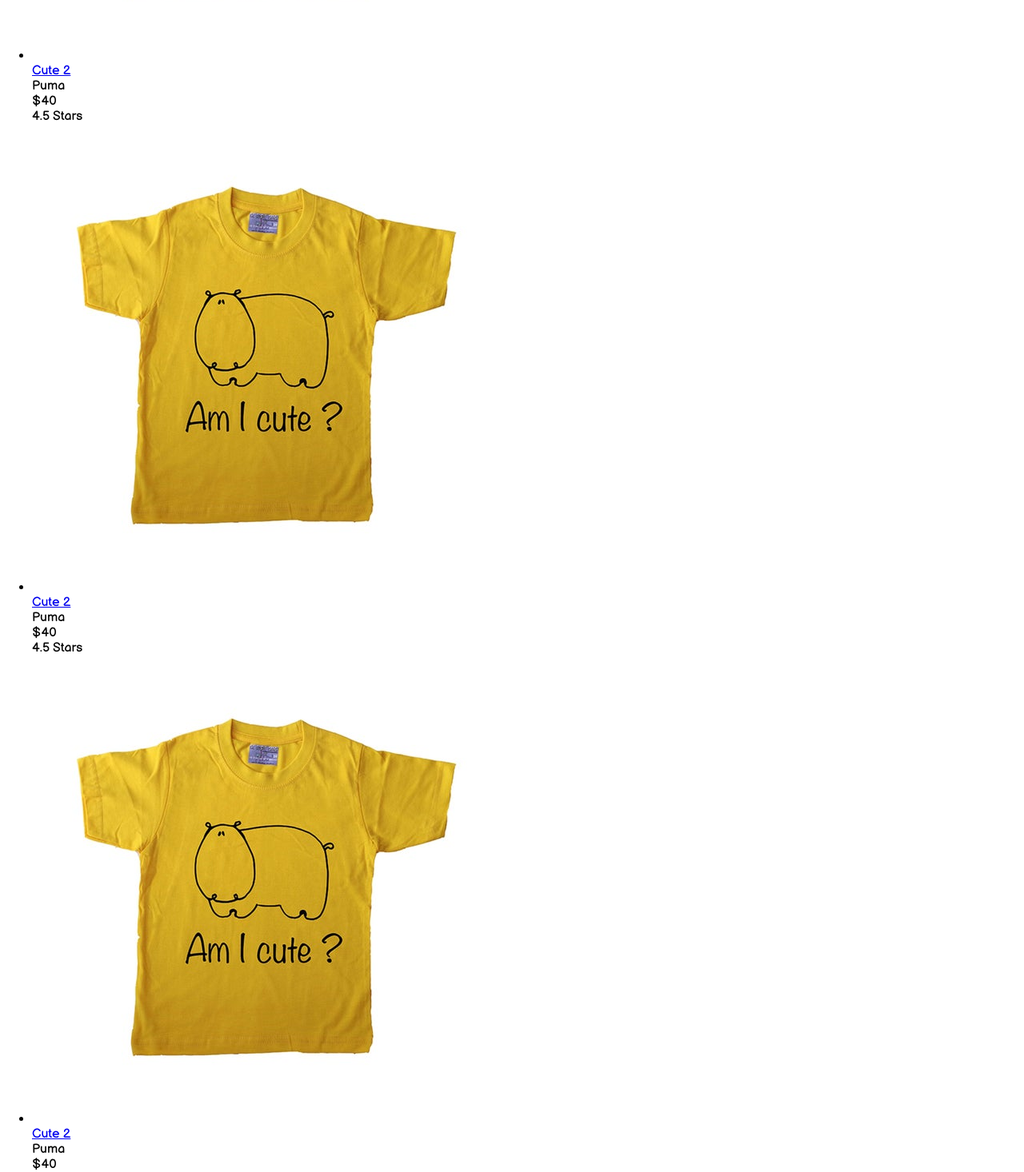
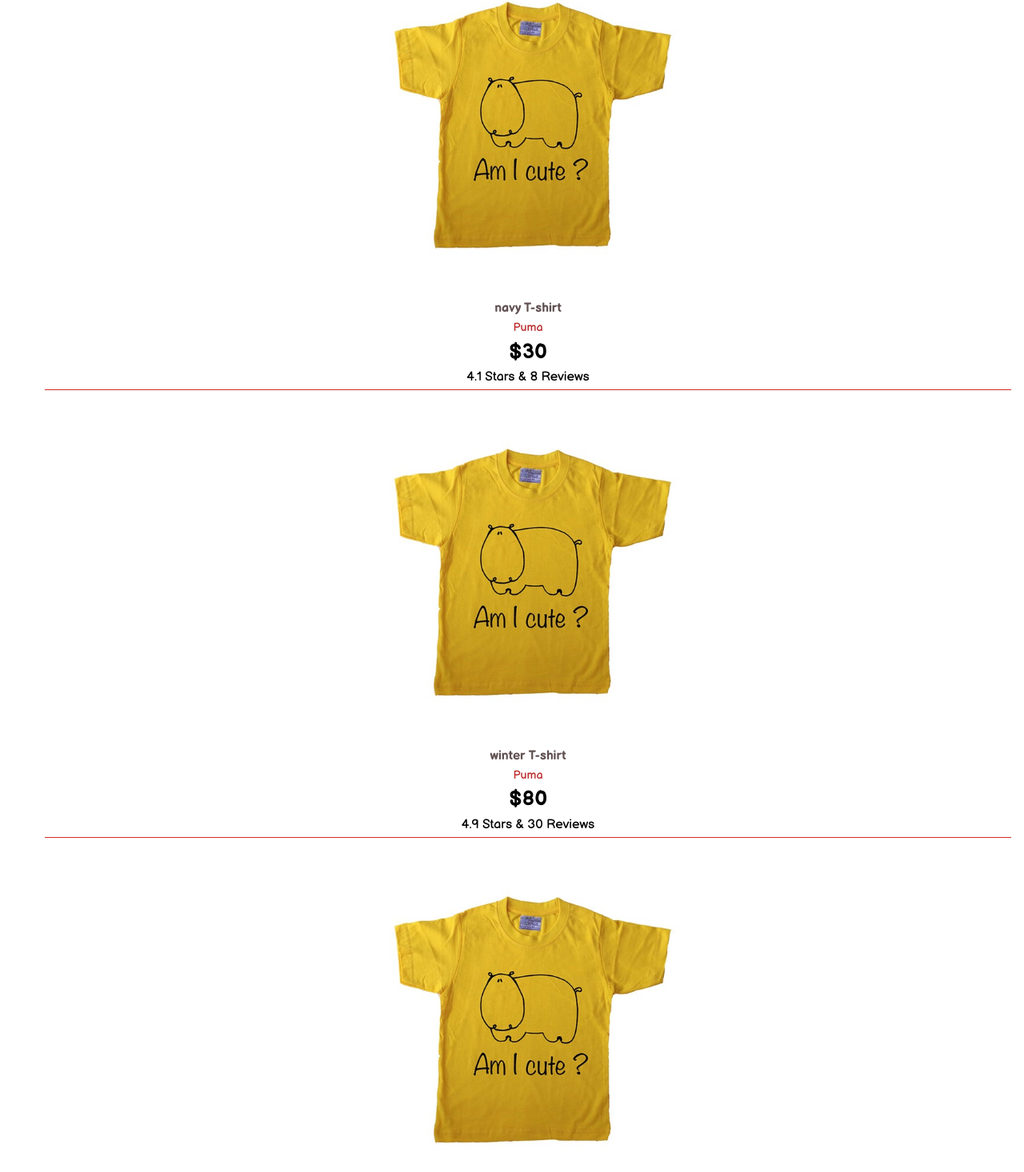
Before and after one commit to amitnashtekar/react-handson-scratch, a React app: page / in a window 1280 px wide. Shown: the part 1231-2697 px from the top of the page at 80% size. Built offline with nearby package versions, Linux system fonts and the light colour scheme.

Commit message:
separate Product cmpt for generate Li items and configure product:id route for prduct detail page

```diff
--- a/src/App.js
+++ b/src/App.js
@@ -25,6 +25,7 @@ const App = (props) =>  {
                 <Sidebar open = {sideBarOpen} openSideBar = {openSideBar}/>
                 <div className = {classes.main}>
                     <Route path="/" exact component={Products} />
+                    <Route path="/product:id" component={Users} />
                     <Route path="/pizza" component={AsyncPizza} />
                 </div>
                 <div className = {classes.footer}>
--- /dev/null
+++ b/src/containers/Products/Product/Product.js
@@ -0,0 +1,21 @@
+import React from 'react';
+import {Link} from 'react-router-dom';
+import classes from './Product.module.scss';
+import data from '../../../data';
+
+const Product = (props) => (
+    data.products.map(product => {
+        return <li key={product.name} className={classes.product}>
+            <img src={product.image} alt="cute T shirt" />
+            <div className={classes.name}>
+                <Link to = {'/products/' + product._id} >{product.name}</Link> </div>
+            <div className={classes.brand}>
+                {product.brand}
+            </div>
+            <div className={classes.price}>${product.price}</div>
+            <div className={classes.rating}>{product.rating} Stars & {product.numReviews} Reviews</div>
+        </li>
+    })
+)
+
+export default Product;
--- /dev/null
+++ b/src/containers/Products/Product/Product.module.scss
@@ -0,0 +1,35 @@
+.product {
+    flex: 0 1 34rem;
+    margin: 1rem;
+    list-style: none;
+    border-bottom: 1px solid #d22929;
+    text-align: center;
+    div{
+        margin-bottom: 0.4rem;
+    }
+    .name {
+        font-size: 1rem;
+        font-weight: bold;
+        a{
+            text-decoration: none;
+            color: #615151;
+        }
+        a:hover{
+            color: #d22929
+        }
+    }
+    .rating {
+        font-size: 1.0rem;
+    }
+    .brand {
+        font-size: 0.9rem;
+        color: #ba2727
+    }
+    .price {
+        font-size: 1.6rem;
+        font-weight: bold;
+    }
+    img {
+        max-width: 26rem;
+    }
+}
--- a/src/containers/Products/Products.js
+++ b/src/containers/Products/Products.js
@@ -1,58 +1,14 @@
 import React from 'react';
 import classes from './Products.scss';
-import TshirtCute from '../../assets/images/5Years-t-shirt/cute.jpg';
+import Product from './Product/Product';
+
 
 const Products = (props) => {
-    console.log(classes)
+
     return (
-        <div className = {classes.content}>
-            <ul className = {classes.products}>
-                <li className = {classes.product}>
-                    <img src = {TshirtCute} alt="cute T shirt" />
-                    <div className = {classes.name}>
-                        <a href="#">Cute 2</a> </div>
-                    <div className = {classes.brand}>
-
-                        Puma </div>
-                    <div className = {classes.price}>$40 </div>
-                    <div className = {classes.rating}>4.5 Stars </div>
-                </li>
-                <li className = {classes.product}>
-                    <img src = {TshirtCute} alt="cute T shirt" />
-                    <div className = {classes.name}>
-                        <a href="#">Cute 2</a> </div>
-                    <div className = {classes.brand}>Puma </div>
-                    <div className = {classes.price}>$40 </div>
-                    <div className = {classes.rating}>4.5 Stars </div>
-
-                </li>
-                <li className = {classes.product}>
-                    <img src = {TshirtCute} alt="cute T shirt" />
-                    <div className = {classes.name}>
-                        <a href="#">Cute 2</a> </div>
-                    <div className = {classes.brand}>Puma </div>
-                    <div className = {classes.price}>$40 </div>
-                    <div className = {classes.rating}>4.5 Stars </div>
-
-                </li>
-                <li className = {classes.product}>
-                    <img src = {TshirtCute} alt="cute T shirt" />
-                    <div className = {classes.name}>
-                        <a href="#">Cute 2</a> </div>
-                    <div className = {classes.brand}>Puma </div>
-                    <div className = {classes.price}>$40 </div>
-                    <div className = {classes.rating}>4.5 Stars </div>
-
-                </li>
-                <li className = {classes.product}>
-                    <img src = {TshirtCute} alt="cute T shirt" />
-                    <div className = {classes.name}>
-                        <a href="#">Cute 2</a> </div>
-                    <div className = {classes.brand}>Puma </div>
-                    <div className = {classes.price}>$40 </div>
-                    <div className = {classes.rating}>4.5 Stars </div>
-
-                </li>
+        <div className={classes.content}>
+            <ul className={classes.products}>
+                <Product />
             </ul>
         </div>
     )
--- a/src/containers/Products/Products.scss
+++ b/src/containers/Products/Products.scss
@@ -5,38 +5,3 @@
     flex-wrap: wrap;
     justify-content: flex-start;
 }
-.product {
-    flex: 0 1 34rem;
-    margin: 1rem;
-    list-style: none;
-    border-bottom: 1px solid #d22929;
-    text-align: center;
-    div{
-        margin-bottom: 0.4rem;
-    }
-    .name {
-        font-size: 1rem;
-        font-weight: bold;
-        a{
-            text-decoration: none;
-            color: #615151;
-        }
-        a:hover{
-            color: #d22929
-        }
-    }
-    .rating {
-        font-size: 1.0rem;
-    }
-    .brand {
-        font-size: 0.9rem;
-        color: #ba2727
-    }
-    .price {
-        font-size: 1.6rem;
-        font-weight: bold;
-    }
-    img {
-        max-width: 26rem;
-    }
-}
--- a/src/containers/Users.js
+++ b/src/containers/Users.js
@@ -3,7 +3,7 @@ import React, { Component } from 'react';
 class Users extends Component {
     render () {
         return (
-            <div className = {classes.content}>
+            <div className = "">
                 <h1>The Users</h1>
                 <p>Awesome users on board of this course!</p>
             </div>
--- /dev/null
+++ b/src/data.js
@@ -0,0 +1,56 @@
+
+import tshirtImg from './assets/images/5Years-t-shirt/cute.jpg';
+export default {
+    products: [
+        {
+            _id:'1',
+            name:'cute T-shirt',
+            category: 'tshirt',
+            image:tshirtImg,
+            price: 40,
+            brand: 'Puma',
+            rating: 4.5,
+            numReviews: 10
+        },
+        {
+            _id:'2',
+            name:'baby T-shirt',
+            category: 'tshirt',
+            image:tshirtImg,
+            price: 70,
+            brand: 'Puma',
+            rating: 3.5,
+            numReviews: 5
+        },
+        {
+            _id:'3',
+            name:'navy T-shirt',
+            category: 'tshirt',
+            image:tshirtImg,
+            price: 30,
+            brand: 'Puma',
+            rating: 4.1,
+            numReviews: 8
+        },
+        {
+            _id:'4',
+            name:'winter T-shirt',
+            category: 'tshirt',
+            image:tshirtImg,
+            price: 80,
+            brand: 'Puma',
+            rating: 4.9,
+            numReviews: 30
+        },
+        {
+            _id:'5',
+            name:'baggy pants',
+            category: 'pant',
+            image:tshirtImg,
+            price: 100,
+            brand: 'Puma',
+            rating: 4.3,
+            numReviews: 50
+        }
+    ]
+}
```
